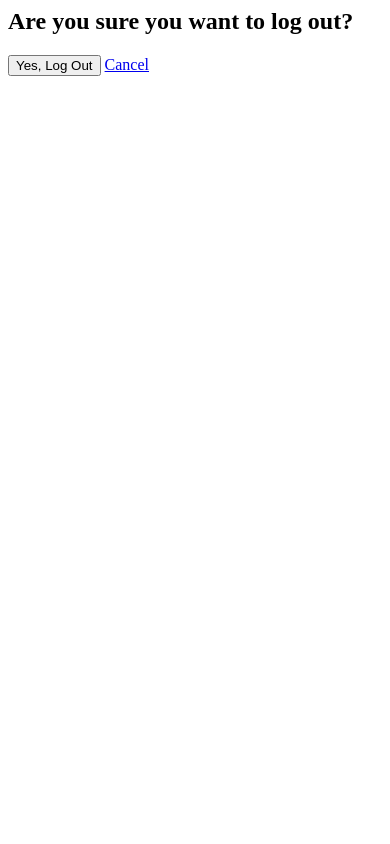
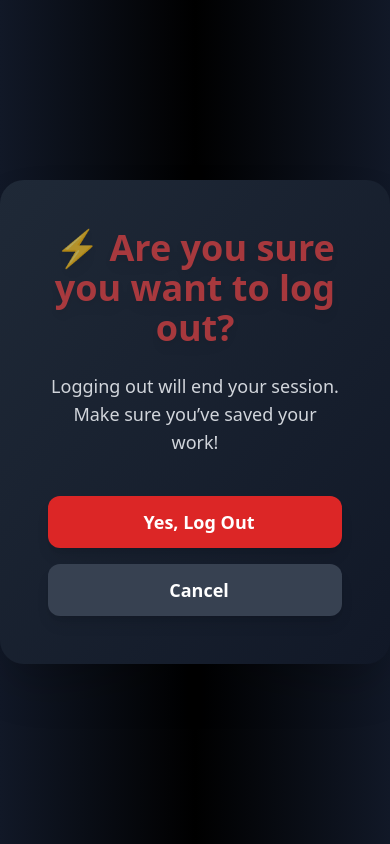
Before and after one commit to BinyominYusufov/Taksi-Tj, a Django app: template templates/logout_confirm.html in a window 390 px wide. Run offline with Django 3.2, Linux system fonts and the light colour scheme; the template is opened without the code that fills it, so the values that code supplies are empty; some libraries are stand-ins or nearby versions.

Commit message:
create logout confirm

```diff
--- a/templates/logout_confirm.html
+++ b/templates/logout_confirm.html
@@ -1,10 +1,52 @@
-<h2>Are you sure you want to log out?</h2>
+<!DOCTYPE html>
+<html lang="en">
+<head>
+    <meta charset="UTF-8">
+    <meta name="viewport" content="width=device-width, initial-scale=1.0">
+    <title>Confirm Logout - TaxiPro</title>
+    <script src="https://cdn.tailwindcss.com"></script>
+</head>
+<body class="bg-gradient-to-r from-gray-900 via-black to-gray-900 min-h-screen flex items-center justify-center text-white font-sans">
 
-<form method="post" action="{% url 'logout' %}">
-    {% csrf_token %}
-    <button type="submit" class="bg-red-600 hover:bg-red-700 text-white font-bold py-2 px-4 rounded">
-        Yes, Log Out
-    </button>
-    <a href="{% url 'driver_list' %}" class="bg-gray-600 hover:bg-gray-700 text-white font-bold py-2 px-4 rounded ml-4">
-        Cancel
-</form>
+<div class="bg-gradient-to-br from-gray-800 to-gray-900 shadow-2xl rounded-3xl p-12 max-w-md w-full text-center animate-fadeIn">
+
+    <!-- Заголовок -->
+    <h1 class="text-4xl font-extrabold mb-6 text-red-500 drop-shadow-lg animate-pulse">
+        ⚡ Are you sure you want to log out?
+    </h1>
+
+    <!-- Подзаголовок -->
+    <p class="text-gray-300 mb-10 text-lg">
+        Logging out will end your session. Make sure you’ve saved your work!
+    </p>
+
+    <!-- Форма кнопок -->
+    <form method="post" action="{% url 'logout' %}" class="flex flex-col sm:flex-row justify-center gap-4">
+        {% csrf_token %}
+        <button type="submit"
+                class="bg-red-600 hover:bg-red-700 shadow-lg hover:shadow-xl transform hover:-translate-y-1 transition-all duration-300 text-white font-bold py-3 px-6 rounded-xl text-lg flex items-center justify-center gap-2">
+            <i class="bi bi-box-arrow-right text-xl"></i>
+            Yes, Log Out
+        </button>
+        <a href="{% url 'driver_list' %}"
+           class="bg-gray-700 hover:bg-gray-600 shadow-lg hover:shadow-xl transform hover:-translate-y-1 transition-all duration-300 text-white font-bold py-3 px-6 rounded-xl text-lg flex items-center justify-center gap-2">
+            <i class="bi bi-x-circle text-xl"></i>
+            Cancel
+        </a>
+    </form>
+
+</div>
+
+<!-- Анимация fadeIn -->
+<style>
+@keyframes fadeIn {
+    from { opacity: 0; transform: translateY(-20px);}
+    to { opacity: 1; transform: translateY(0);}
+}
+.animate-fadeIn {
+    animation: fadeIn 0.7s ease-out forwards;
+}
+</style>
+
+</body>
+</html>
```
